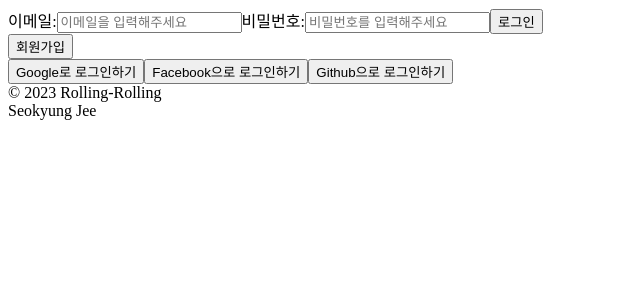
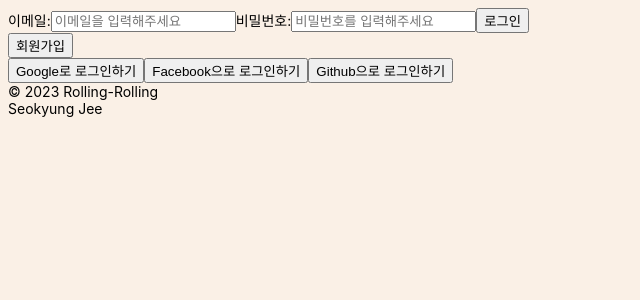
Before and after one commit to Seokyung/Rolling-Rolling, a React (Create React App) app: page / in a window 1280 px wide. Shown: the top 300 px of the page, without its empty margins (0-640 px from the left). Built offline with nearby package versions, Linux system fonts and the light colour scheme; no server answers.

Commit message:
Feat: Set background color

```diff
--- /dev/null
+++ b/src/index.css
@@ -0,0 +1,6 @@
+body {
+	background-color: linen;
+	font-family: -apple-system, BlinkMacSystemFont, "Segoe UI", Roboto, Oxygen,
+		Ubuntu, Cantarell, "Open Sans", "Helvetica Neue", sans-serif;
+	font-size: 14px;
+}
--- a/src/index.js
+++ b/src/index.js
@@ -1,6 +1,7 @@
 import React from "react";
 import ReactDOM from "react-dom/client";
 import App from "./components/App";
+import "index.css";
 
 const root = ReactDOM.createRoot(document.getElementById("root"));
 root.render(<App />);
```
